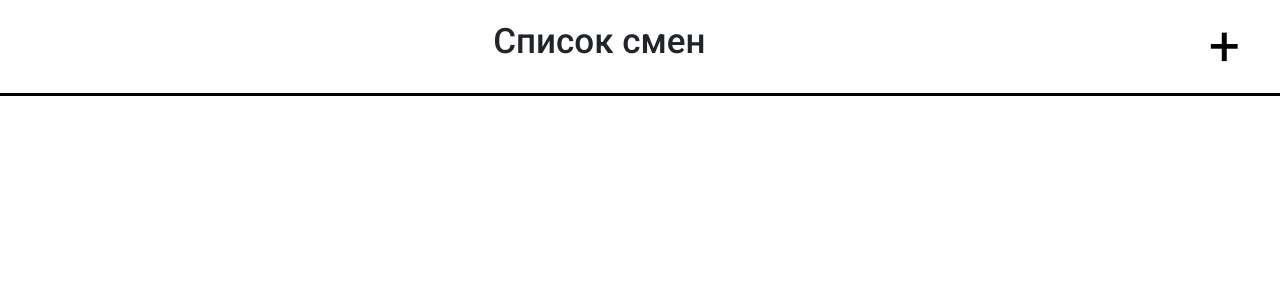
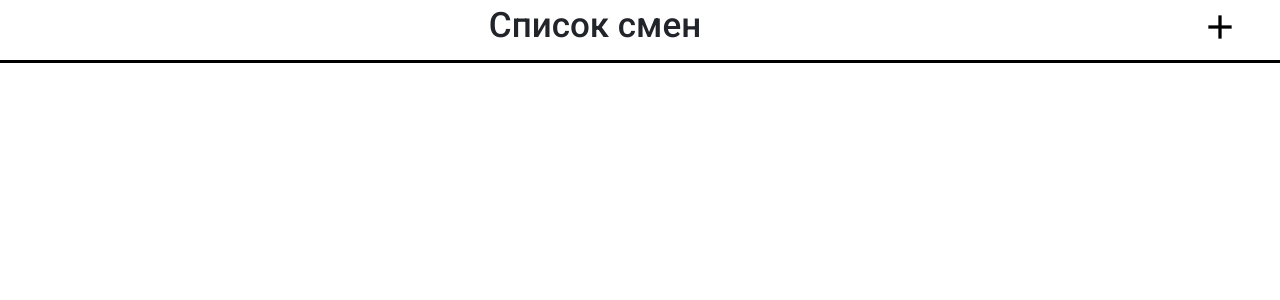
Before and after one commit to bazoFF/shifts, an Angular app in the folder client/: page / in a window 1280 px wide. Shown: the top 300 px of the page. Built offline with nearby package versions, Linux system fonts and the light colour scheme.

Commit message:
add icons

```diff
--- a/client/src/app/components/header/header.component.html
+++ b/client/src/app/components/header/header.component.html
@@ -1,4 +1,6 @@
 <header class="header">
     <h1 class="header__title">Список смен</h1>
-    <button class="header__button" (click)="openShiftCreate()">+</button>
+    <button class="header__button" (click)="openShiftCreate()">
+        <span class="header__button-icon material-icons">add</span>
+    </button>
 </header>
--- a/client/src/app/components/header/header.component.scss
+++ b/client/src/app/components/header/header.component.scss
@@ -9,7 +9,9 @@
     text-align: center;
   }
   &__button {
-    font-size: 55px;
     margin: 0 25px;
+    &-icon {
+      font-size: 40px;
+    }
   }
 }
--- a/client/src/app/components/shift-create/shift-create.component.html
+++ b/client/src/app/components/shift-create/shift-create.component.html
@@ -1,7 +1,7 @@
 <div class="modal-header">
     <h4 class="modal-title">Добавление смены</h4>
     <button type="button" class="close" (click)="activeModal.dismiss()">
-        <span>&times;</span>
+        <span class="material-icons">close</span>
     </button>
 </div>
 <div class="modal-body">
--- a/client/src/index.html
+++ b/client/src/index.html
@@ -7,6 +7,7 @@
   <meta name="viewport" content="width=device-width, initial-scale=1">
   <link rel="icon" type="image/x-icon" href="favicon.ico">
   <link href="https://fonts.googleapis.com/css?family=Roboto:300,400,500&display=swap" rel="stylesheet">
+  <link href="https://fonts.googleapis.com/icon?family=Material+Icons" rel="stylesheet">
 </head>
 <body>
   <app-root></app-root>
```
